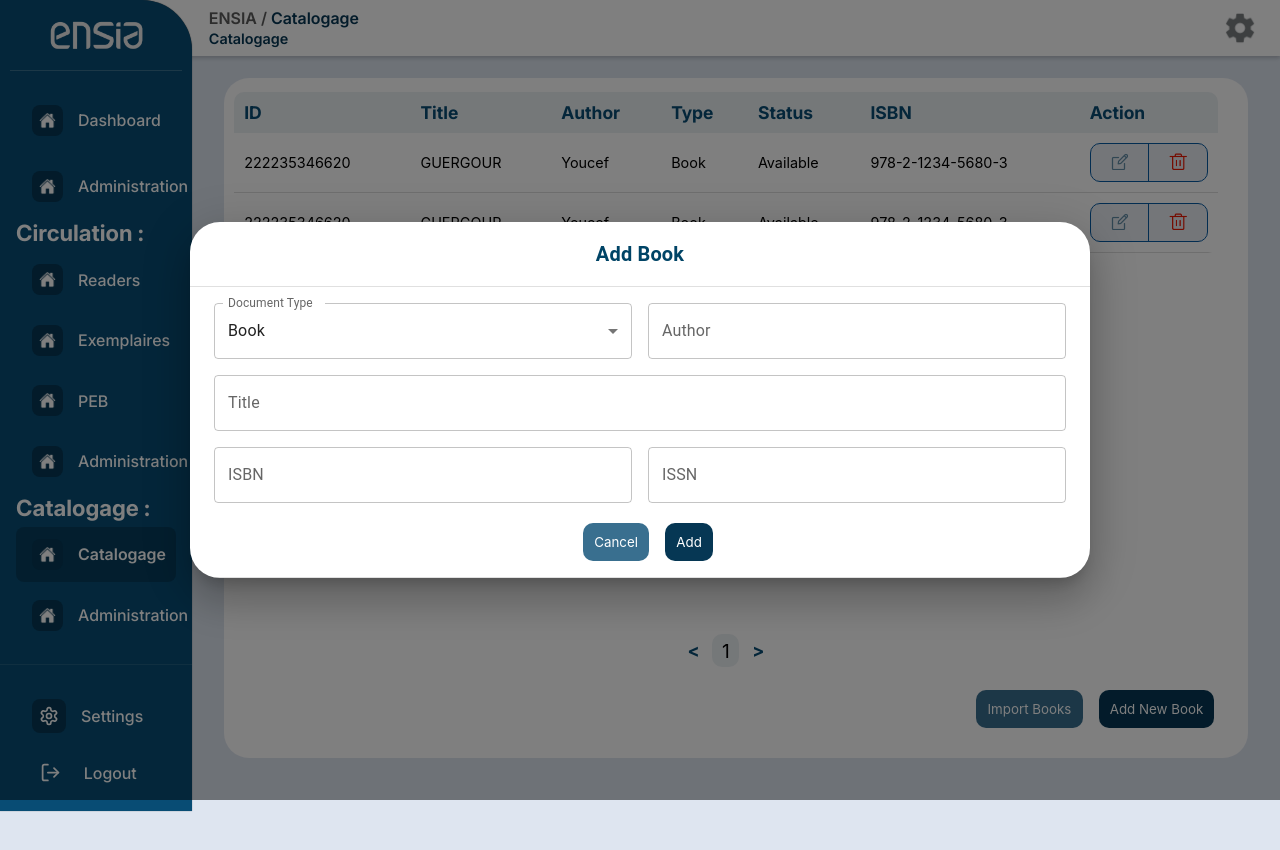
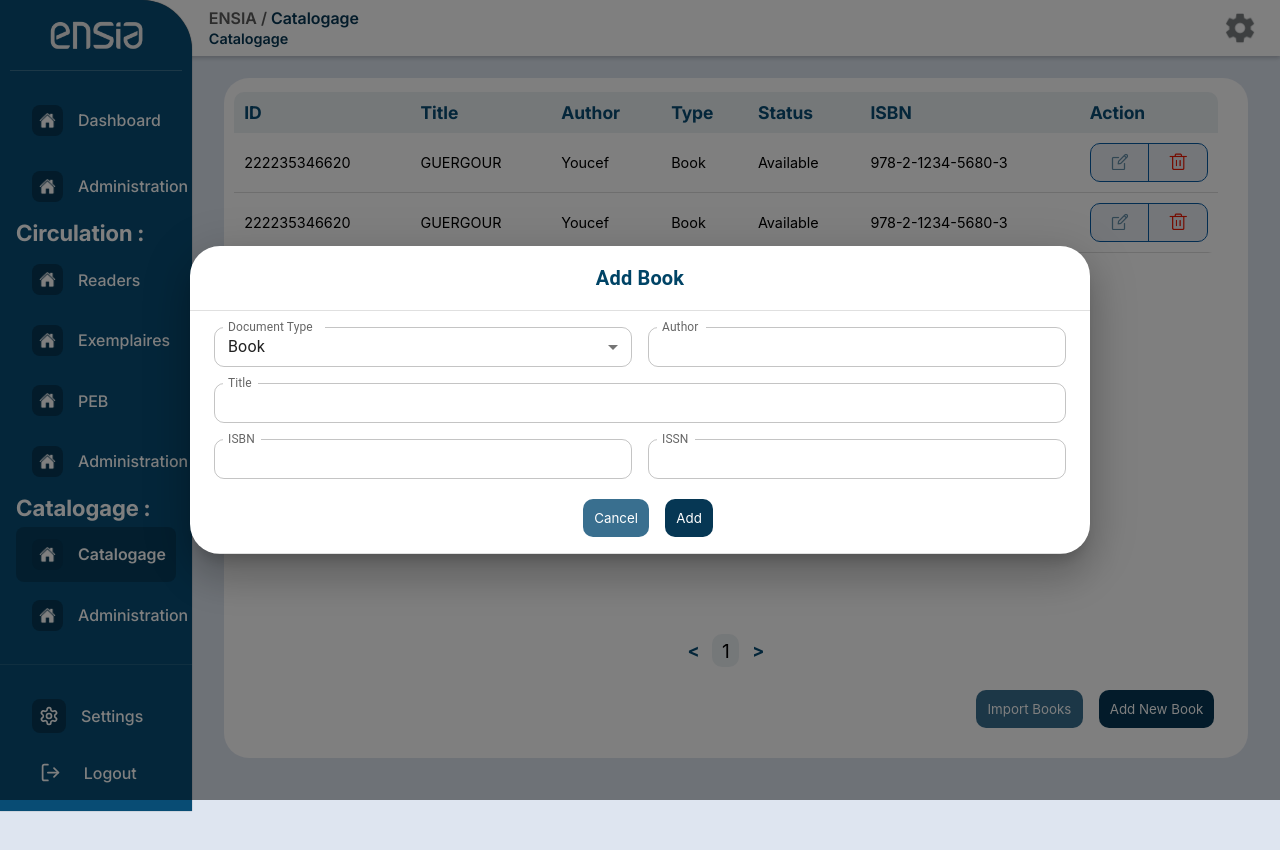
Before and after one commit to HachemSekhsoukh/LibrarySystem, a React (Vite) app: page /catalogage/catalogage in a window 1280 px wide. Both pictures are taken after a click on the button "Add New Book". Shown: the top 850 px of the page. Built offline with nearby package versions, Linux system fonts and the light colour scheme; a web font is replaced by a local one.

Commit message:
popup form fixes

```diff
--- /dev/null
+++ b/src/CSS/form.css
@@ -0,0 +1,48 @@
+/* === Text Field Styling === */
+.text-field {
+    width: 100%;
+}
+
+.text-field .MuiOutlinedInput-root {
+    height: 40px;
+    border-radius: 10px;
+}
+
+/* === Button Styling === */
+.form-button {
+    min-width: 120px; /* Consistent width */
+    height: 40px; /* Matches input fields */
+    border-radius: 10px; /* More rounded */
+    font-weight: bold; /* Make text bold */
+    text-transform: none; /* Remove uppercase text */
+    padding: 8px 16px;
+    transition: all 0.3s ease-in-out;
+}
+
+/* Light Background Button */
+.form-button.light {
+    background-color: #f0f0f0;
+    color: #004466;
+    border: 1px solid #004466;
+}
+
+.form-button.light:hover {
+    background-color: #d9d9d9;
+}
+
+/* Dark Background Button */
+.form-button.dark {
+    background-color: #004466;
+    color: white;
+    border: 1px solid #004466;
+}
+
+.form-button.dark:hover {
+    background-color: #003355;
+}
+
+.form-buttons{
+    display: flex;
+    justify-content: center;
+    margin-top: 20px;
+}
--- a/src/Pages/catalogage/catalogage.jsx
+++ b/src/Pages/catalogage/catalogage.jsx
@@ -2,6 +2,7 @@ import React, { useState } from "react";
 import Table from "../../components/Table";
 import Button from '../../components/Button';
 import Popup from "../../components/Popup";
+import "../../CSS/form.css";
 import { TextField, MenuItem, Grid } from "@mui/material";
 
 const Catalogage = () => {
@@ -66,72 +67,76 @@ const Catalogage = () => {
                     <Grid item xs={6}>
                         <TextField
                             select
-              fullWidth
                             label="Document Type"
                             name="type"
                             value={bookData.type}
                             onChange={handleChange}
                             variant="outlined"
+                            className="text-field"
+                            InputLabelProps={{ shrink: true }}
                         >
                             <MenuItem value="Book">Book</MenuItem>
-              <MenuItem value="Journal">Journal</MenuItem>
-              <MenuItem value="Magazine">Magazine</MenuItem>
+                            <MenuItem value="Research">Research Paper</MenuItem>
                         </TextField>
                     </Grid>
 
                     {/* Author */}
                     <Grid item xs={6}>
                         <TextField
-              fullWidth
                             label="Author"
                             name="author"
                             value={bookData.author}
                             onChange={handleChange}
                             variant="outlined"
+                            className="text-field"
+                            InputLabelProps={{ shrink: true }}
                         />
                     </Grid>
 
                     {/* Title */}
                     <Grid item xs={12}>
                         <TextField
-              fullWidth
                             label="Title"
                             name="title"
                             value={bookData.title}
                             onChange={handleChange}
                             variant="outlined"
+                            className="text-field"
+                            InputLabelProps={{ shrink: true }}
                         />
                     </Grid>
 
                     {/* ISBN */}
                     <Grid item xs={6}>
                         <TextField
-              fullWidth
                             label="ISBN"
                             name="isbn"
                             value={bookData.isbn}
                             onChange={handleChange}
                             variant="outlined"
+                            className="text-field"
+                            InputLabelProps={{ shrink: true }}
                         />
                     </Grid>
 
                     {/* ISSN */}
                     <Grid item xs={6}>
                         <TextField
-              fullWidth
                             label="ISSN"
                             name="issn"
                             value={bookData.issn}
                             onChange={handleChange}
                             variant="outlined"
+                            className="text-field"
+                            InputLabelProps={{ shrink: true }}
                         />
                     </Grid>
                 </Grid>
 
                 {/* Buttons */}
-        <div style={{ display: "flex", justifyContent: "center", marginTop: "20px" }}>
-        <Button onClick = {() => setOpenPopup(false)} label={"Cancel"} lightBackgrnd={true}></Button>
-        <Button onClick = {() => setOpenPopup(false)} label={"Add"} lightBackgrnd={false}></Button>
+                <div className="form-buttons">
+                    <Button onClick={() => setOpenPopup(false)} label="Cancel" lightBackgrnd={true} />
+                    <Button onClick={() => setOpenPopup(false)} label="Add" lightBackgrnd={false} />
                 </div>
           </Popup>
       </div>
```
Lines whose indentation alone changed are shown as unchanged.
